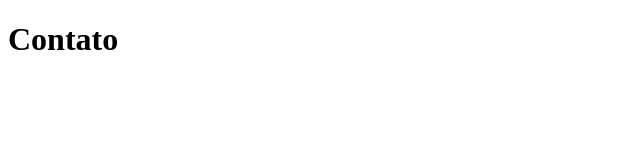
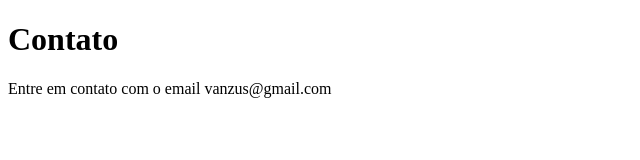
Before and after one commit to vanzus/Sistema-de-cadastro, a plain HTML site: page contato.html in a window 1280 px wide. Shown: the whole page, without its empty margins (0-640 px from the left). Drawn offline with Linux system fonts and the light colour scheme.

Commit message:
adicionando o email de contato

```diff
--- a/contato.html
+++ b/contato.html
@@ -8,5 +8,6 @@
 </head>
 <body>
     <h1>Contato</h1>
+    <p>Entre em contato com o email vanzus@gmail.com</p>
 </body>
 </html>
```
